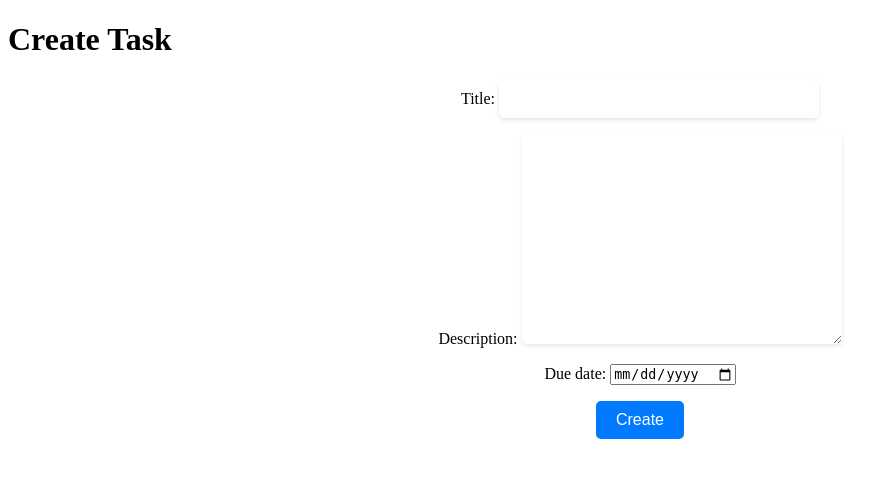
After one commit to heyayushhere/django-testing, a Django app: page /tasks/create/ in a window 1280 px wide. The commit adds this page. Shown: the top 478 px of the page, without its empty margins (0-895 px from the left). Run offline with Django 4.2, Linux system fonts and the light colour scheme.

Commit message:
updated 🥺🥺

```diff
--- a/youtube/urls.py
+++ b/youtube/urls.py
@@ -1,6 +1,10 @@
 from django.contrib import admin
 from django.urls import path, include
 from youtube_search import views
+from django.urls import path
+from youtube_search.views import add_to_playlist,my_playlist,task_list, create_task, update_task
+
+
 
 urlpatterns = [
     path('admin/', admin.site.urls),
@@ -10,4 +14,9 @@ urlpatterns = [
     path('accounts/logout/', views.logout_view, name='logout'),
     path('search/', views.search_videos, name='search_videos'),
     path('favorite-video/', views.favorite_video, name='favorite_video'),
+    path('add-to-playlist/<video_id>/', add_to_playlist, name='add_to_playlist'),
+    path('my-playlist/', my_playlist, name='my_playlist'),
+    path('tasks/', task_list, name='task_list'),
+    path('tasks/create/', create_task, name='create_task'),
+    path('tasks/update/<int:pk>/', update_task, name='update_task'),
 ]
--- a/youtube_search/admin.py
+++ b/youtube_search/admin.py
@@ -4,8 +4,11 @@ from django.contrib import admin
 from .models import Video
 
 from .models import FavoriteVideo
+from django.contrib import admin
+from .models import Playlist,Task
 
-
+admin.site.register(Playlist)
+admin.site.register(Task)
 
 
 admin.site.register(Video)
--- /dev/null
+++ b/youtube_search/forms.py
@@ -0,0 +1,9 @@
+from .models import Task
+from django import forms
+
+class TaskForm(forms.ModelForm):
+    due_date = forms.DateField(widget=forms.DateInput(attrs={'type': 'date'}))
+
+    class Meta:
+        model = Task
+        fields = ['title', 'description', 'due_date']
--- a/youtube_search/models.py
+++ b/youtube_search/models.py
@@ -2,6 +2,8 @@
 
 # Create your models here.
 from django.db import models
+from django.db import models
+from django.contrib.auth.models import User
 
 class Video(models.Model):
     title = models.CharField(max_length=200)
@@ -15,3 +17,21 @@ class FavoriteVideo(models.Model):
 
     def __str__(self):
         return self.video_id
+
+
+class Playlist(models.Model):
+    user = models.OneToOneField(User, on_delete=models.CASCADE)
+    videos = models.ManyToManyField(Video)
+
+    def __str__(self):
+        return self.user.username + "'s Playlist"
+
+class Task(models.Model):
+    title = models.CharField(max_length=200)
+    description = models.TextField()
+    due_date = models.DateField()
+    status = models.BooleanField(default=False)
+    user = models.ForeignKey(User, on_delete=models.CASCADE)
+
+    def __str__(self):
+        return self.title
--- /dev/null
+++ b/youtube_search/templates/youtube_search/create_task.html
@@ -0,0 +1,51 @@
+<!-- task_create.html -->
+
+<!DOCTYPE html>
+<html>
+<head>
+    <title>Create Task</title>
+    <style>
+        /* Add some styling to the create task form */
+        .create-task-form {
+            text-align: center;
+            margin-bottom: 20px;
+        }
+
+        .create-task-form input[type="text"],
+        .create-task-form textarea,
+        .create-task-form select {
+            padding: 10px;
+            width: 300px;
+            border: none;
+            border-radius: 5px;
+            font-size: 16px;
+            box-shadow: 0 2px 4px rgba(0, 0, 0, 0.1);
+        }
+
+        .create-task-form input[type="submit"] {
+            padding: 10px 20px;
+            background-color: #007bff;
+            color: #fff;
+            border: none;
+            border-radius: 5px;
+            font-size: 16px;
+            cursor: pointer;
+            transition: background-color 0.3s ease;
+        }
+
+        .create-task-form input[type="submit"]:hover {
+            background-color: #0056b3;
+        }
+    </style>
+</head>
+<body>
+    <h1>Create Task</h1>
+    <div class="create-task-form">
+        <form method="POST">
+            {% csrf_token %}
+            {{ form.as_p }}
+            <input type="submit" value="Create">
+        </form>
+    </div>
+</body>
+</html>
--- a/youtube_search/views.py
+++ b/youtube_search/views.py
@@ -1,11 +1,13 @@
 from django.shortcuts import render, HttpResponse
 from googleapiclient.discovery import build
 from django.conf import settings
-from .models import Video, FavoriteVideo
+from .models import Video, FavoriteVideo,Playlist
 
 from django.shortcuts import render, redirect
 from django.contrib.auth.forms import UserCreationForm
 from django.contrib.auth import login, logout
+from .models import Task
+
 
 def register(request):
     if request.method == 'POST':
@@ -73,3 +75,52 @@ def favorite_video(request):
         return HttpResponse(status=200)
     else:
         return HttpResponse(status=400)
+
+def add_to_playlist(request, video_id):
+    playlist, created = Playlist.objects.get_or_create(user=request.user)
+    video = Video.objects.get(video_id=video_id)
+    playlist.videos.add(video)
+    return redirect('my_playlist')
+
+
+
+def my_playlist(request):
+    playlist = Playlist.objects.filter(user=request.user).first()  # Retrieve the user's playlist
+    context = {'playlist': playlist}
+    return render(request, 'youtube_search/my_playlist.html', context)
+
+from django.shortcuts import render, redirect
+from .forms import TaskForm
+
+
+def task_list(request):
+    tasks = Task.objects.filter(user=request.user)
+    return render(request, 'youtube_search/task_list.html', {'tasks': tasks})
+
+def create_task(request):
+    if request.method == 'POST':
+        form = TaskForm(request.POST)
+        if form.is_valid():
+            task = form.save(commit=False)
+            task.user = request.user
+            task.save()
+            return redirect('task_list')
+    else:
+        form = TaskForm()
+    return render(request, 'youtube_search/create_task.html', {'form': form})
+
+def update_task(request, task_id):
+    task = Task.objects.get(id=task_id)
+    if request.method == 'POST':
+        form = TaskForm(request.POST, instance=task)
+        if form.is_valid():
+            form.save()
+            return redirect('task_list')
+    else:
+        form = TaskForm(instance=task)
+    return render(request, 'youtube_search/update_task.html', {'form': form, 'task': task})
+
+def delete_task(request, task_id):
+    task = Task.objects.get(id=task_id)
+    task.delete()
+    return redirect('youtube_search/task_list')
```
Also changed, not shown: youtube_search/templates/youtube_search/my_playlist.html (added, +22 -0 lines), youtube_search/templates/youtube_search/search.html (+9 -11 lines), youtube_search/templates/youtube_search/task_list.html (added, +49 -0 lines), youtube_search/templates/youtube_search/update.html (added, +14 -0 lines), db.sqlite3, youtube_search/migrations/0003_playlist.py (added), youtube_search/migrations/0004_task.py (added).
